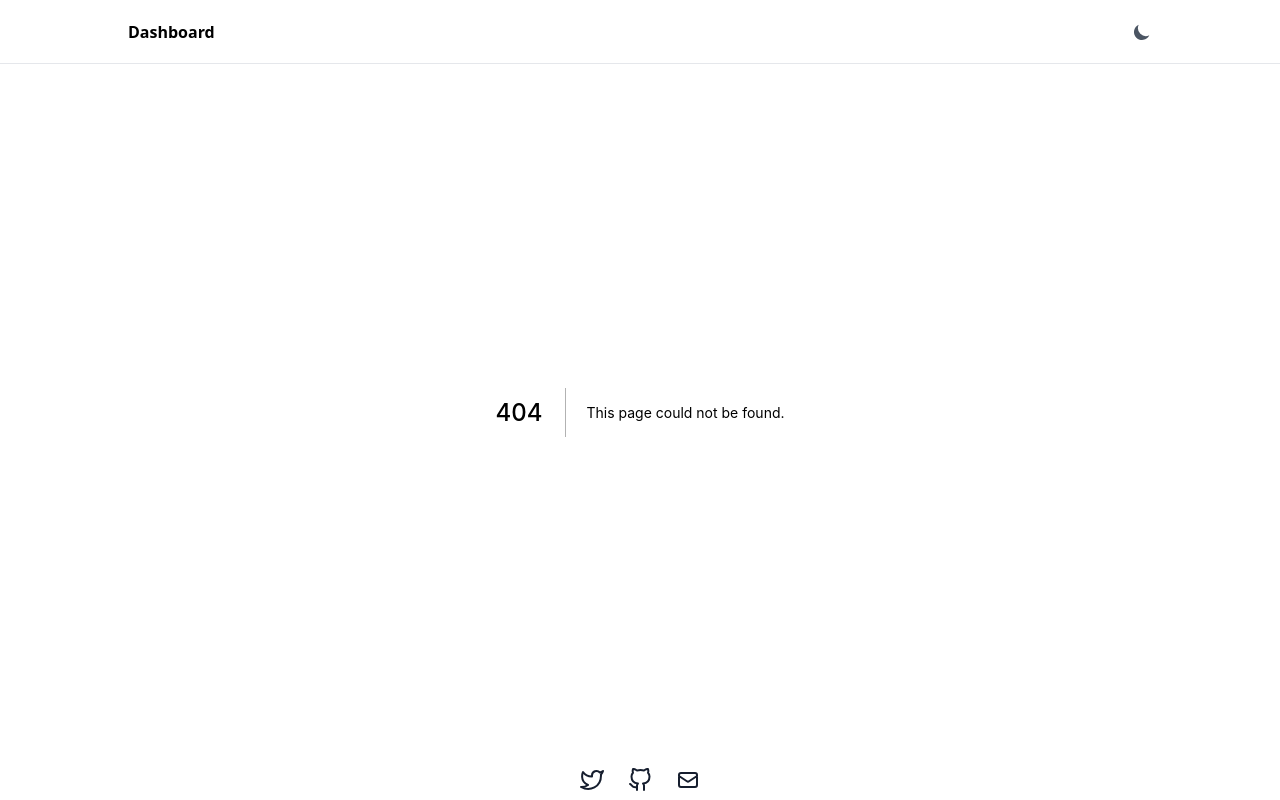
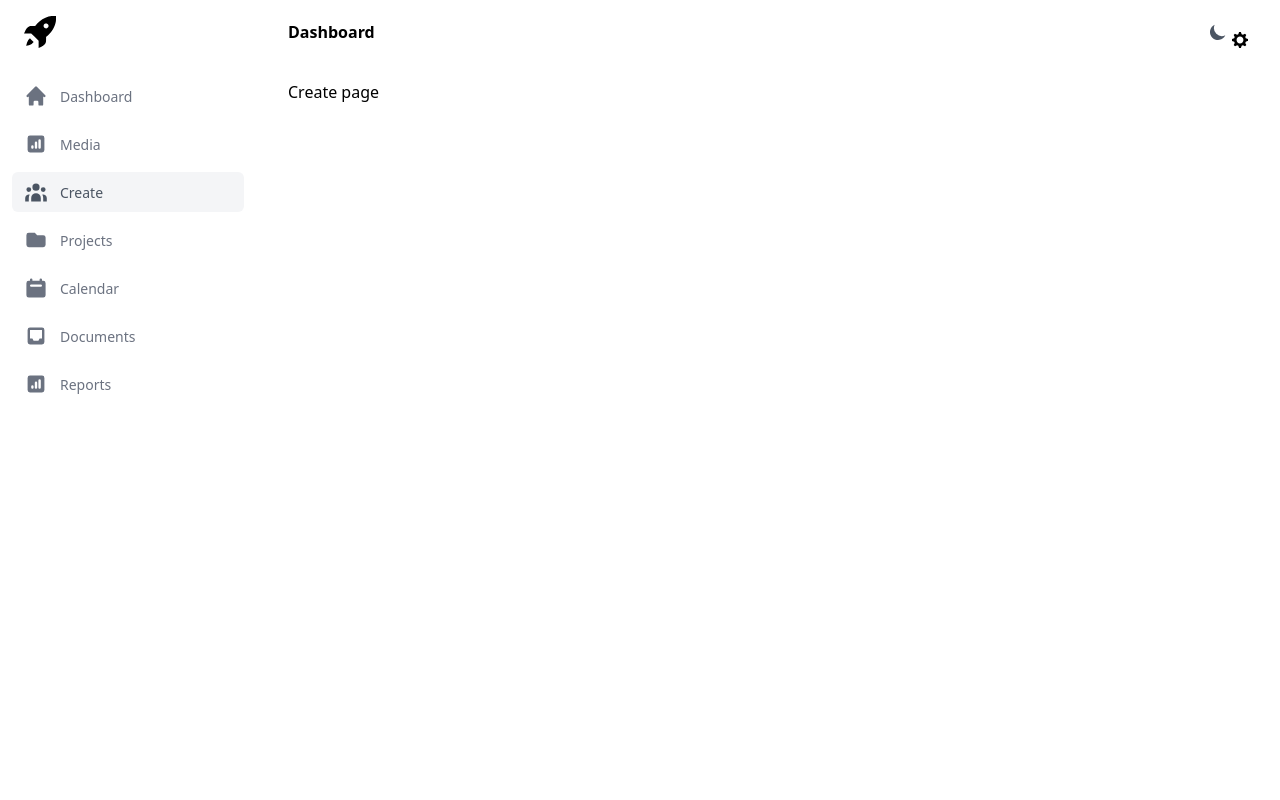
Before and after one commit to miraklasiaf/dashboard, a Next.js app: page /dashboard/create in a window 1280 px wide. Before the commit this address had no page. Built offline with nearby package versions, Linux system fonts and the light colour scheme; no server answers; sample sign-in values are in the browser's storage.

Commit message:
fixed routing

```diff
--- a/components/dashboard/sidebar.js
+++ b/components/dashboard/sidebar.js
@@ -49,11 +49,11 @@ function PageLinks() {
       <SidebarLink href="/dashboard" icon={Home}>
         Dashboard
       </SidebarLink>
-      <SidebarLink href="/dashboard/uploader" icon={ChartSquareBar}>
-        Uploader
+      <SidebarLink href="/dashboard/media" icon={ChartSquareBar}>
+        Media
       </SidebarLink>
-      <SidebarLink href="/dashboard/team" icon={UserGroup}>
-        Team
+      <SidebarLink href="/dashboard/create" icon={UserGroup}>
+        Create
       </SidebarLink>
       <SidebarLink href="/dashboard/projects" icon={Folder}>
         Projects
--- a/pages/dashboard/team.js
+++ b/pages/dashboard/create.js
@@ -14,7 +14,7 @@ function Team() {
 
       return (
         <div>
-            Logged in and viewing the team page ...
+            Create page
         </div>
       );
     }
--- a/pages/dashboard/uploader/audio.js
+++ b/pages/dashboard/media/audio.js
@@ -84,7 +84,7 @@ export default function AudioCapture() {
 
     const GoToMedia = () => {
         onClose();
-        Router.push('/dashboard/uploader');
+        Router.push('/dashboard/media');
       }
 
     const TakeAnotherAudio = () => {
@@ -94,7 +94,7 @@ export default function AudioCapture() {
 
     const backToMedia = () => {
         onClose();
-        Router.push('/dashboard/uploader');
+        Router.push('/dashboard/media');
     }
 
   return (
--- a/pages/dashboard/uploader/camera.js
+++ b/pages/dashboard/media/camera.js
@@ -118,7 +118,7 @@ export default function CameraApp() {
 
   const GoToMedia = () => {
     onClose();
-    Router.push('/dashboard/uploader');
+    Router.push('/dashboard/media');
   }
 
   const DisregardPhoto = () => {
@@ -127,7 +127,7 @@ export default function CameraApp() {
   }
 
   const ExitCancel = () => {
-    Router.push('/dashboard/uploader');
+    Router.push('/dashboard/media');
   }
 
 
```
Also changed, not shown: pages/dashboard/media.js (renamed from pages/dashboard/uploader.js, +2 -5 lines).
